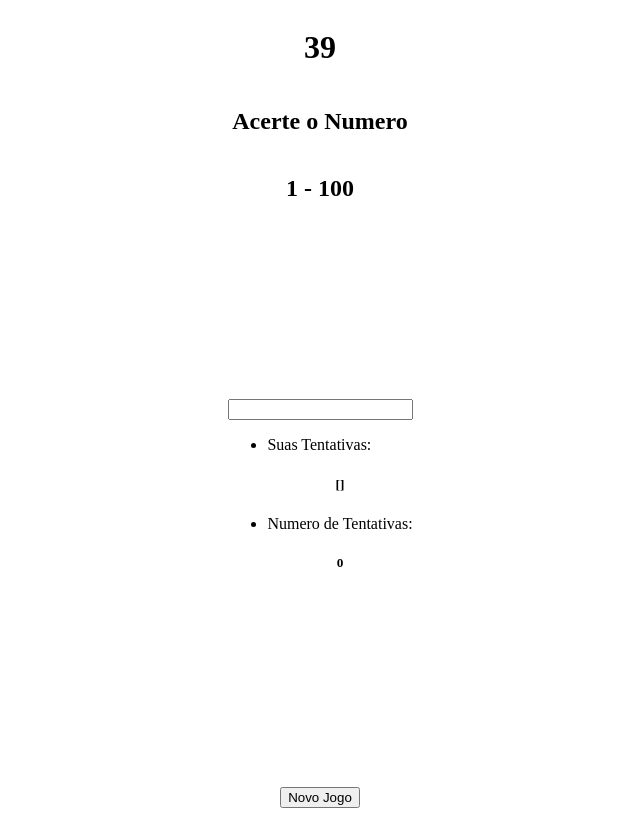
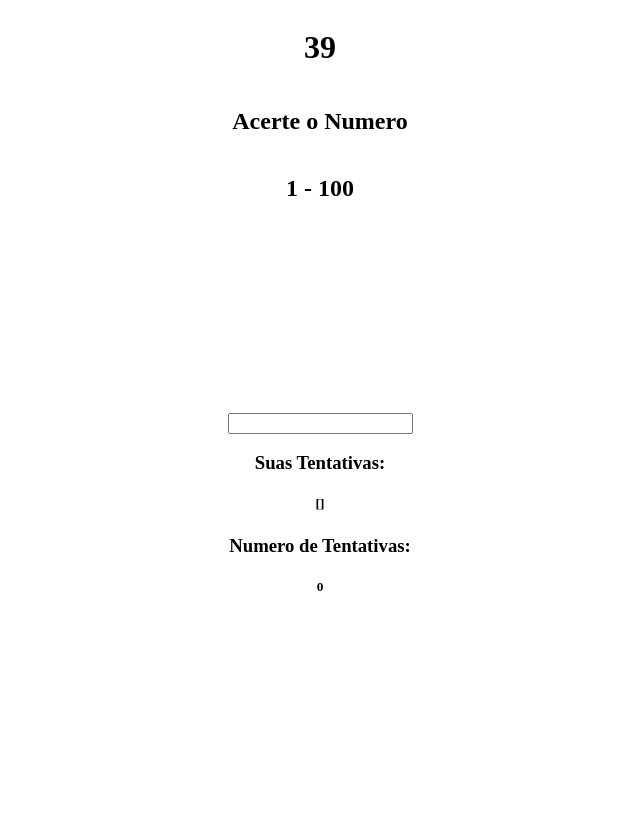
Before and after one commit to HenriqZimer/GuessTheNumber-VueJS, a Vue app: page / in a window 1280 px wide. Shown: the whole page, without its empty margins (320-960 px from the left). Built offline with nearby package versions, Linux system fonts and the light colour scheme.

Commit message:
logica quase toda implementada

```diff
--- a/src/components/entradaTexto.vue
+++ b/src/components/entradaTexto.vue
@@ -1,13 +1,13 @@
 <template>
   <div class="input">
     <!-- <input type="number" v-model="numeroJogado" @change="inputClicado"> -->
-    <input type="number" v-model="numeroJogado" @change="chamarMethodos">
-    <ul>
-      <li>Suas Tentativas: {{  }} </li>
-      <h5 style="text-align:center"> {{ numerosJogados }}</h5>
-      <li>Numero de Tentativas:</li>
-      <h5 style="text-align:center"> {{ tentativas }}</h5>
-    </ul>
+    <input type="number" v-model="numeroJogado" @change="inputClicado">
+    <div>
+      <h3>Suas Tentativas:</h3>
+      <h5> {{ numerosJogados }}</h5>
+      <h3>Numero de Tentativas:</h3>
+      <h5> {{ tentativas }}</h5>
+    </div>
   </div>
 </template>
 
@@ -17,28 +17,26 @@ export default {
     return {
       numeroJogado: null,
       numerosJogados: [],
+      jogadas: [],
       tentativas: 0,
-      ultimoResultado: 0
+      ultimaJogada: 0
     }
   },
   methods: {
-    chamarMethodos(){
-      this.resultadosArray()
-      this.removeUltimo()
-      this.inputClicado()
-    },
-    resultadosArray () {
+    resultadosArray() {
       this.numerosJogados.push(this.numeroJogado);
       this.numeroJogado = '';
       this.tentativas++;
     },
     removeUltimo(){
-      this.ultimoResultado = this.myArray.pop();
-      console.log(this.ultimoResultado); // Isto irá imprimir o último elemento removido
-      // console.log(this.numerosJogados);
+      let jogadas = this.numerosJogados.slice(0)
+      this.ultimaJogada = jogadas.pop()
+      console.log(this.ultimaJogada)
     },
     inputClicado() {
-      this.$emit('inputAcionado', this.tentativas, this.numerosJogados, this.numeroJogado)
+      this.resultadosArray()
+      this.removeUltimo()
+      this.$emit('inputAcionado', this.tentativas, this.numerosJogados, this.numeroJogado, this.ultimaJogada)
     }
   }
 }
@@ -51,6 +49,7 @@ export default {
     align-items: center;
     height: 100vh;
     flex-direction: column;
+    text-align:center
   }
 
 </style>
--- a/src/components/guessTheNumber.vue
+++ b/src/components/guessTheNumber.vue
@@ -3,11 +3,10 @@
 			<h1>{{ computerNumber }}</h1>
         <h2>Acerte o Numero</h2>
         <h2>1 - 100</h2>
-        <entradaTexto @inputAcionado="verificadorResposta"/>
-        <div>
-          <h1 v-if="controlador == 1">Voce Ganhou</h1>
-        </div>
-        <btnNovoJogo @newGameAcionado="newGame" />
+      <h1 v-if="controlador == 1">Voce Ganhou</h1>
+      <h1 v-else-if="controlador == 2">Voce Perdeu</h1>
+        <btnNovoJogo v-if="controlador == 1 || controlador == 2" @newGameAcionado="newGame" />
+        <entradaTexto v-else @inputAcionado="comparativoJogadas"/>
     </div>
 </template>
 
@@ -21,7 +20,7 @@ export default {
   },
 	data(){
 		return{
-      computerNumber: 10,
+      computerNumber: null,
       controlador: 0,
     }
   },
@@ -29,21 +28,12 @@ export default {
 		newGame(){
     window.location.reload()
 		},
-    handleChange(event) {
-      console.log(event.target.value);
-    },
-    comparativoResultado(tentativas){
-      if(tentativas >= 2){
-        this.controlador = 1
+    comparativoJogadas(tentativas, numerosJogados, numeroJogado, ultimaJogada) {
+      if(ultimaJogada == this.computerNumber){
+        this.controlador = 1;
+      } else if (tentativas >= 3)
+        this.controlador = 2;
     }
-  },
-  verificadorResposta(numerosJogados){
-    console.log(numerosJogados + 'henriu')
-
-    if(numerosJogados == this.computerNumber){
-      this.controlador = 1
-    }
-  }
   },
 	created(){
 		this.computerNumber = Math.floor(Math.random() * 100 + 1)
```
